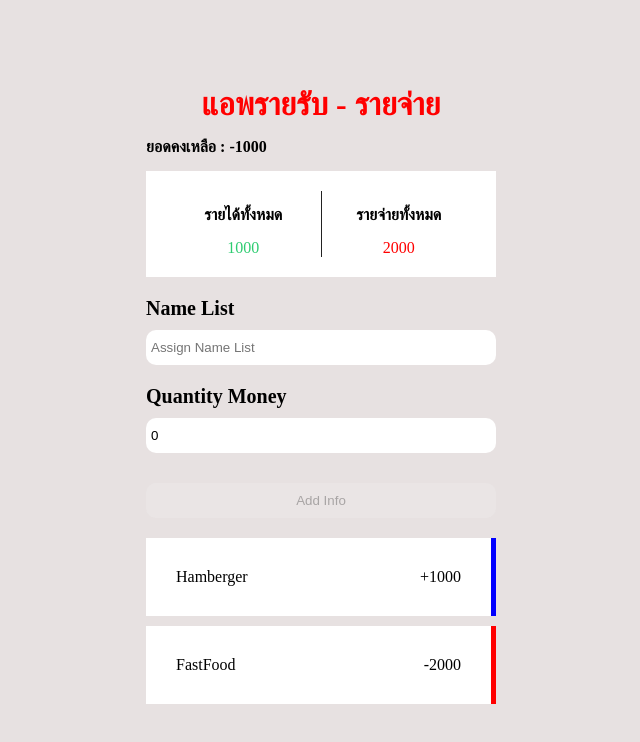
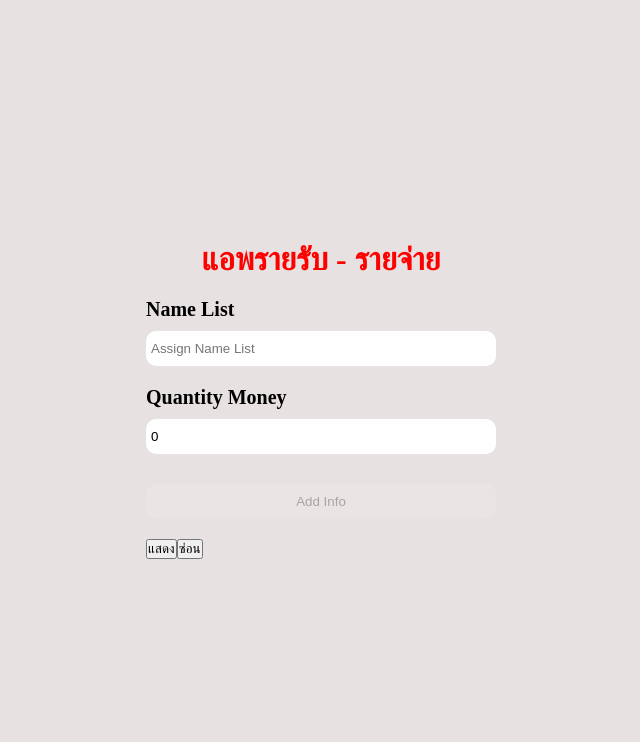
Before and after one commit to Dollarsssss/Web-Accounting, a React (Vite) app: page / in a window 1280 px wide. Shown: the top 742 px of the page, without its empty margins (319-959 px from the left). Built offline with nearby package versions, Linux system fonts and the light colour scheme.

Commit message:
UseReducer

```diff
--- a/src/App.jsx
+++ b/src/App.jsx
@@ -1,4 +1,4 @@
-import { useState,useEffect } from 'react'
+import { useState,useEffect,useReducer } from 'react'
 import './App.css'
 import Transection from './components/Transection';
 import FormComponents from './components/FormComponents';
@@ -8,10 +8,7 @@
 
 function App() {
 
-  const init = [{id:1,title:'Hamberger',amout:1000},{id:2,title:'FastFood',amout:-2000}
-  ]
-
-  const [items, setItems] = useState(init)
+  const [items, setItems] = useState([])
   const [reportIncome ,setReportIncome] = useState(0)
   const [reportExpense ,setReportExpense] = useState(0)
 
@@ -32,6 +29,21 @@
     setReportExpense(expense)
  },[items])
 
+
+ //reducer state
+ const [showReport ,setShowReport] = useState(false)
+ const redecer = (state,action)=>{
+      switch(action.type){
+        case'SHOW':
+          return setShowReport(true)
+        case'HIDE':
+          return setShowReport(false)
+
+      }
+ }
+ const [result,dispatch] = useReducer(redecer,showReport)
+
+
   return (
     <DataContext.Provider value={
       {
@@ -41,12 +53,16 @@
     }>
       <div className="container">
         <h1 style={{ color: 'red', textAlign: 'center' }}>แอพรายรับ - รายจ่าย</h1>
-        <Report/>
+        {showReport && <Report/>}
         <FormComponents onAddItem={onAddNewItem} />
         <Transection items={items} />
+      <div>
+     <h1>{result}</h1>
+    <button onClick={()=>dispatch({type:'SHOW'})}>แสดง</button>
+    <button onClick={()=>dispatch({type:'HIDE'})}>ซ่อน</button>
+    </div>
       </div>
     </DataContext.Provider>
-
   );
 }
 
```
